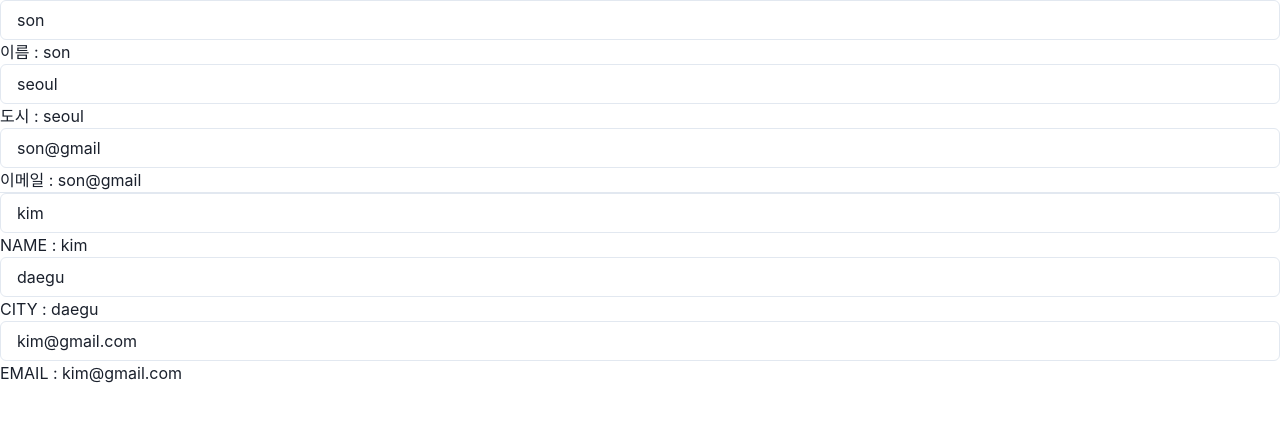
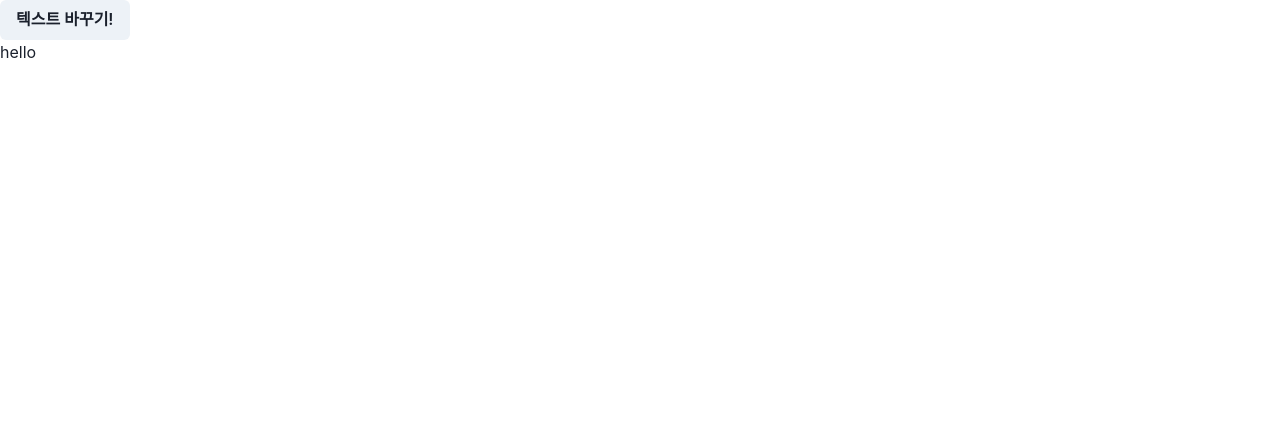
Before and after one commit to hoonil1/hoonil_react, a React (Create React App) app: page / in a window 1280 px wide. Shown: the top 422 px of the page. Built offline with nearby package versions, Linux system fonts and the light colour scheme.

Commit message:
다른 컴포넌트의 상태 바꾸기 : 공통 부모에게 상태를 두고 사용하여야 한다 22 연습

```diff
--- a/src/App.js
+++ b/src/App.js
@@ -1,71 +1,32 @@
 import React, { useState } from "react";
-import { Box, Input, Text } from "@chakra-ui/react";
-import { useImmer } from "use-immer";
+import * as PropTypes from "prop-types";
+import { Box, Button, Text } from "@chakra-ui/react";
+
+function MyComp1({ onClick }) {
+  function handleButtonClick() {
+    onClick("안녕하세요");
+  }
+  return (
+    <Box>
+      <Button onClick={handleButtonClick}>텍스트 바꾸기!</Button>
+    </Box>
+  );
+}
+
+function MyComp2({ message }) {
+  return (
+    <Box>
+      <Text>{message}</Text>
+    </Box>
+  );
+}
 
 function App(props) {
-  const [person1, setPerson1] = useState({
-    name: "son",
-    city: "seoul",
-    email: "son@gmail",
-  });
-
-  const [person2, updatePerson2] = useImmer({
-    name: "kim",
-    city: "daegu",
-    email: "kim@gmail.com",
-  });
-
-  function handleNameChange1(e) {
-    const copyPerson1 = { ...person1 };
-    copyPerson1.name = e.target.value;
-    setPerson1(copyPerson1);
-  }
-
-  function handleCityChange1(e) {
-    setPerson1({ ...person1, city: e.target.value });
-  }
-
-  function handleEmailChange1(e) {
-    setPerson1({ ...person1, email: e.target.value });
-  }
-
-  function handleNameChange2(e) {
-    updatePerson2((draft) => {
-      draft.name = e.target.value;
-    });
-  }
-
-  function handleCityChange2(e) {
-    updatePerson2((draft) => {
-      draft.city = e.target.value;
-    });
-  }
-
-  function handleEmailChange2(e) {
-    updatePerson2((draft) => {
-      draft.email = e.target.value;
-    });
-  }
-
+  const [message, setMessage] = useState("hello");
   return (
     <div>
-      <Box>
-        <Input value={person1.name} onChange={handleNameChange1} />
-        <Text>이름 : {person1.name}</Text>
-        <Input value={person1.city} onChange={handleCityChange1} />
-        <Text>도시 : {person1.city}</Text>
-        <Input value={person1.email} onChange={handleEmailChange1} />
-        <Text>이메일 : {person1.email}</Text>
-      </Box>
-      <hr />
-      <Box>
-        <Input value={person2.name} onChange={handleNameChange2} />
-        <Text>NAME : {person2.name}</Text>
-        <Input value={person2.city} onChange={handleCityChange2} />
-        <Text>CITY : {person2.city}</Text>
-        <Input value={person2.email} onChange={handleEmailChange2} />
-        <Text>EMAIL : {person2.email}</Text>
-      </Box>
+      <MyComp1 onClick={setMessage}>{/*  버튼이 클릭되면*/}</MyComp1>
+      <MyComp2 message={message}>{/*    텍스트가 바뀌게*/}</MyComp2>
     </div>
   );
 }
```
